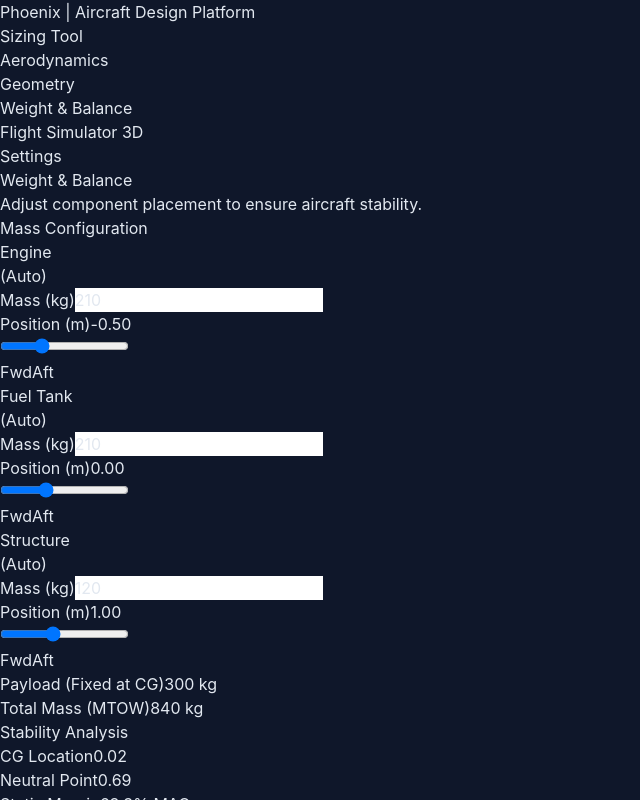
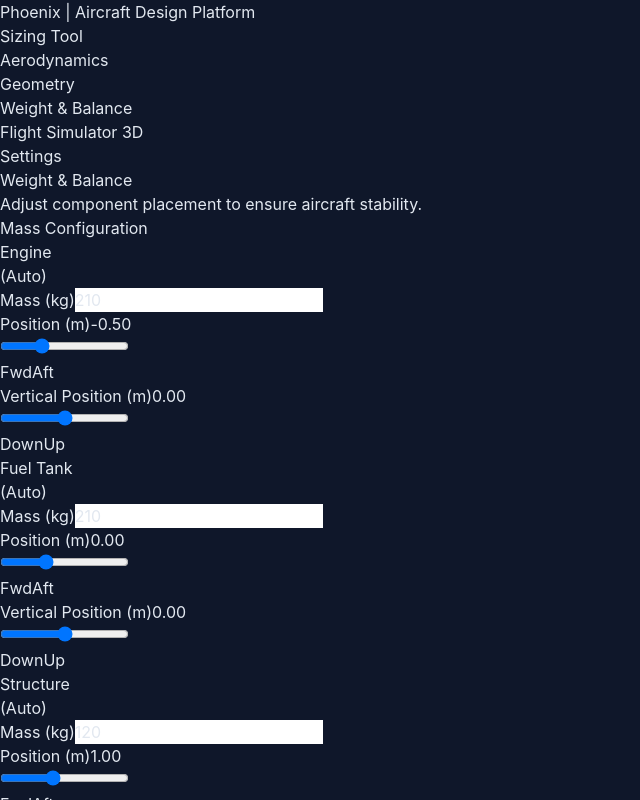
Before and after one commit to Janloo/phoenix, a React (Vite) app in the folder phoenix-web/: page / in a window 1280 px wide. Both pictures are taken after a click on the item "Weight & Balance". Shown: the top 800 px of the page, without its empty margins (0-640 px from the left). Built offline with nearby package versions, Linux system fonts and the light colour scheme.

Commit message:
feat: simulator

```diff
--- a/phoenix-web/src/App.tsx
+++ b/phoenix-web/src/App.tsx
@@ -35,8 +35,11 @@ function App() {
     tailSweep: 0,
     // Mass & Balance Defaults
     enginePos: -0.5, // Ahead of wing
+    enginePosZ: 0,
     fuelPos: 0,      // Near CG
+    fuelPosZ: 0,
     structurePos: 1.0, // Behind wing (Tail boom etc)
+    structurePosZ: 0,
     engineMass: 0,   // 0 = Auto-calculated
     fuelMass: 0,     // 0 = Auto-calculated
     structureMass: 0 // 0 = Auto-calculated
--- a/phoenix-web/src/components/MassDistribution.tsx
+++ b/phoenix-web/src/components/MassDistribution.tsx
@@ -13,9 +13,11 @@ interface MassControlProps {
     label: string;
     massKey: keyof Requirements;
     posKey: keyof Requirements;
+    posZKey: keyof Requirements;
     color: string;
     massVal: number;
     posVal: number;
+    posZVal: number;
     reqs: Requirements;
     unitSystem: UnitSystem;
     massUnit: string;
@@ -26,7 +28,7 @@ interface MassControlProps {
 }
 
 const MassControl: React.FC<MassControlProps> = ({
-    label, massKey, posKey, color, massVal, posVal,
+    label, massKey, posKey, posZKey, color, massVal, posVal, posZVal,
     reqs, unitSystem, massUnit, lenUnit, formatLen,
     onMassChange, onPosChange
 }) => {
@@ -79,6 +81,25 @@ const MassControl: React.FC<MassControlProps> = ({
                 <div className="flex justify-between text-[10px] text-slate-600">
                     <span>Fwd</span>
                     <span>Aft</span>
+                </div>
+            </div>
+
+            {/* Position Z Slider */}
+            <div className="space-y-1 mt-4">
+                <div className="flex justify-between text-xs text-slate-400">
+                    <span>Vertical Position ({lenUnit})</span>
+                    <span className="font-mono text-white">{formatLen(posZVal)}</span>
+                </div>
+                <input
+                    type="range"
+                    min="-2" max="2" step="0.1"
+                    value={posZVal || 0}
+                    onChange={(e) => onPosChange(posZKey, parseFloat(e.target.value))}
+                    className="w-full h-1 bg-slate-600 rounded-lg appearance-none cursor-pointer"
+                />
+                <div className="flex justify-between text-[10px] text-slate-600">
+                    <span>Down</span>
+                    <span>Up</span>
                 </div>
             </div>
         </div>
@@ -145,10 +166,11 @@ export const MassDistribution: React.FC<Props> = ({ reqs, onChange, unitSystem }
 
                     <MassControl
                         label="Engine"
-                        massKey="engineMass" posKey="enginePos"
+                        massKey="engineMass" posKey="enginePos" posZKey="enginePosZ"
                         color="#f59e0b"
                         massVal={cgResult.masses.engine.mass}
                         posVal={reqs.enginePos || 0}
+                        posZVal={reqs.enginePosZ || 0}
                         reqs={reqs}
                         unitSystem={unitSystem}
                         massUnit={massUnit}
@@ -160,10 +182,11 @@ export const MassDistribution: React.FC<Props> = ({ reqs, onChange, unitSystem }
 
                     <MassControl
                         label="Fuel Tank"
-                        massKey="fuelMass" posKey="fuelPos"
+                        massKey="fuelMass" posKey="fuelPos" posZKey="fuelPosZ"
                         color="#ec4899"
                         massVal={cgResult.masses.fuel.mass}
                         posVal={reqs.fuelPos || 0}
+                        posZVal={reqs.fuelPosZ || 0}
                         reqs={reqs}
                         unitSystem={unitSystem}
                         massUnit={massUnit}
@@ -175,10 +198,11 @@ export const MassDistribution: React.FC<Props> = ({ reqs, onChange, unitSystem }
 
                     <MassControl
                         label="Structure"
-                        massKey="structureMass" posKey="structurePos"
+                        massKey="structureMass" posKey="structurePos" posZKey="structurePosZ"
                         color="#64748b"
                         massVal={cgResult.masses.structure.mass}
                         posVal={reqs.structurePos || 0}
+                        posZVal={reqs.structurePosZ || 0}
                         reqs={reqs}
                         unitSystem={unitSystem}
                         massUnit={massUnit}
@@ -209,8 +233,8 @@ export const MassDistribution: React.FC<Props> = ({ reqs, onChange, unitSystem }
                             <span className="font-mono text-white">{formatLen(cgResult.cgLocation)}</span>
                         </div>
                         <div className="flex justify-between">
-                            <span className="text-slate-400">Neutral Point</span>
-                            <span className="font-mono text-white">{formatLen(cgResult.neutralPoint)}</span>
+                            <span className="text-slate-400">Vertical CG</span>
+                            <span className="font-mono text-white">{formatLen(cgResult.cgLocationZ)}</span>
                         </div>
                         <div className="flex justify-between border-t border-slate-700 pt-2">
                             <span className="text-slate-400">Static Margin</span>
@@ -283,20 +307,25 @@ export const MassDistribution: React.FC<Props> = ({ reqs, onChange, unitSystem }
                     </g>
 
                     {/* Mass Markers */}
+                    {/* enginePosZ/fuelPosZ are in meters. Up is positive in geometric sense for aircraft Z?
+                       Actually in many aero conventions Z is down.
+                       But here 'Up' slider was at the end. Let's assume +Z is Up for visualization.
+                       So y = centerY - (posZ * pxPerMeter)
+                    */}
                     {/* Engine */}
-                    <g transform={`translate(${toSvgX(reqs.enginePos || 0)}, ${centerY})`}>
+                    <g transform={`translate(${toSvgX(reqs.enginePos || 0)}, ${centerY - (reqs.enginePosZ || 0) * pxPerMeter})`}>
                         <circle r="8" fill="#f59e0b" />
                         <text y="-12" textAnchor="middle" fill="#f59e0b" fontSize="10" fontWeight="bold">ENG</text>
                     </g>
 
                     {/* Fuel */}
-                    <g transform={`translate(${toSvgX(reqs.fuelPos || 0)}, ${centerY})`}>
+                    <g transform={`translate(${toSvgX(reqs.fuelPos || 0)}, ${centerY - (reqs.fuelPosZ || 0) * pxPerMeter})`}>
                         <circle r="6" fill="#ec4899" />
                         <text y="-12" textAnchor="middle" fill="#ec4899" fontSize="10" fontWeight="bold">FUEL</text>
                     </g>
 
                     {/* Structure */}
-                    <g transform={`translate(${toSvgX(reqs.structurePos || 0)}, ${centerY})`}>
+                    <g transform={`translate(${toSvgX(reqs.structurePos || 0)}, ${centerY - (reqs.structurePosZ || 0) * pxPerMeter})`}>
                         <circle r="10" fill="#64748b" />
                         <text y="-15" textAnchor="middle" fill="#94a3b8" fontSize="10" fontWeight="bold">STR</text>
                     </g>
@@ -308,11 +337,10 @@ export const MassDistribution: React.FC<Props> = ({ reqs, onChange, unitSystem }
                     </g>
 
                     {/* CG Marker */}
-                    <g transform={`translate(${toSvgX(cgResult.cgLocation)}, ${centerY + 40})`}>
+                    <g transform={`translate(${toSvgX(cgResult.cgLocation)}, ${centerY - (cgResult.cgLocationZ * pxPerMeter)})`}>
                         <circle r="8" fill="none" stroke="#eab308" strokeWidth="2" />
                         <path d="M 0 -8 L 0 8 M -8 0 L 8 0" stroke="#eab308" strokeWidth="2" />
                         <circle r="3" fill="#eab308" />
-                        <line x1="0" y1="-40" x2="0" y2="-10" stroke="#eab308" strokeDasharray="2 2" />
                         <text y="20" textAnchor="middle" fill="#eab308" fontWeight="bold">CG</text>
                     </g>
 
--- a/phoenix-web/src/components/RequirementForm.tsx
+++ b/phoenix-web/src/components/RequirementForm.tsx
@@ -18,8 +18,11 @@ interface Requirements {
     tailSweep: number;       // Sweep angle in degrees (0 - 30)
     // Mass & Balance (Positions from Wing LE/Quarter Chord, +Aft)
     enginePos: number;
+    enginePosZ: number;
     fuelPos: number;
+    fuelPosZ: number;
     structurePos: number;
+    structurePosZ: number;
     // Mass Values (kg)
     engineMass: number;
     fuelMass: number;
--- a/phoenix-web/src/utils/sizing.ts
+++ b/phoenix-web/src/utils/sizing.ts
@@ -77,11 +77,12 @@ export interface CGResult {
     neutralPoint: number;
     staticMargin: number; // (NP - CG) / MAC (%MAC)
     masses: {
-        engine: { mass: number; pos: number };
-        fuel: { mass: number; pos: number };
-        structure: { mass: number; pos: number };
-        payload: { mass: number; pos: number };
+        engine: { mass: number; pos: number; posZ: number };
+        fuel: { mass: number; pos: number; posZ: number };
+        structure: { mass: number; pos: number; posZ: number };
+        payload: { mass: number; pos: number; posZ: number };
     };
+    cgLocationZ: number;
 }
 
 export const calculateCG = (reqs: any, geom: SizingResult): CGResult => {
@@ -96,13 +97,21 @@ export const calculateCG = (reqs: any, geom: SizingResult): CGResult => {
 
     // Positions (User defined)
     const p_eng = reqs.enginePos || 0;
+    const p_engZ = reqs.enginePosZ || 0;
     const p_fuel = reqs.fuelPos || 0;
+    const p_fuelZ = reqs.fuelPosZ || 0;
     const p_struct = reqs.structurePos || 0;
+    const p_structZ = reqs.structurePosZ || 0;
     const p_payload = 0; // Payload typically at CG/Wing Center for stability
+    const p_payloadZ = 0;
 
-    // Moment Calculation
+    // Moment Calculation (Longitudinal)
     const momentTotal = (m_eng * p_eng) + (m_fuel * p_fuel) + (m_struct * p_struct) + (m_payload * p_payload);
     const cg = momentTotal / massTotal;
+
+    // Moment Calculation (Vertical)
+    const momentTotalZ = (m_eng * p_engZ) + (m_fuel * p_fuelZ) + (m_struct * p_structZ) + (m_payload * p_payloadZ);
+    const cgZ = momentTotalZ / massTotal;
 
     // Neutral Point Estimation
     // Simplified: NP is usually around 25-40% MAC.
@@ -123,13 +132,14 @@ export const calculateCG = (reqs: any, geom: SizingResult): CGResult => {
     return {
         totalMass: massTotal,
         cgLocation: cg,
+        cgLocationZ: cgZ,
         neutralPoint: neutralPoint,
         staticMargin: staticMargin,
         masses: {
-            engine: { mass: m_eng, pos: p_eng },
-            fuel: { mass: m_fuel, pos: p_fuel },
-            structure: { mass: m_struct, pos: p_struct },
-            payload: { mass: m_payload, pos: p_payload }
+            engine: { mass: m_eng, pos: p_eng, posZ: p_engZ },
+            fuel: { mass: m_fuel, pos: p_fuel, posZ: p_fuelZ },
+            structure: { mass: m_struct, pos: p_struct, posZ: p_structZ },
+            payload: { mass: m_payload, pos: p_payload, posZ: p_payloadZ }
         }
     };
 };
```
